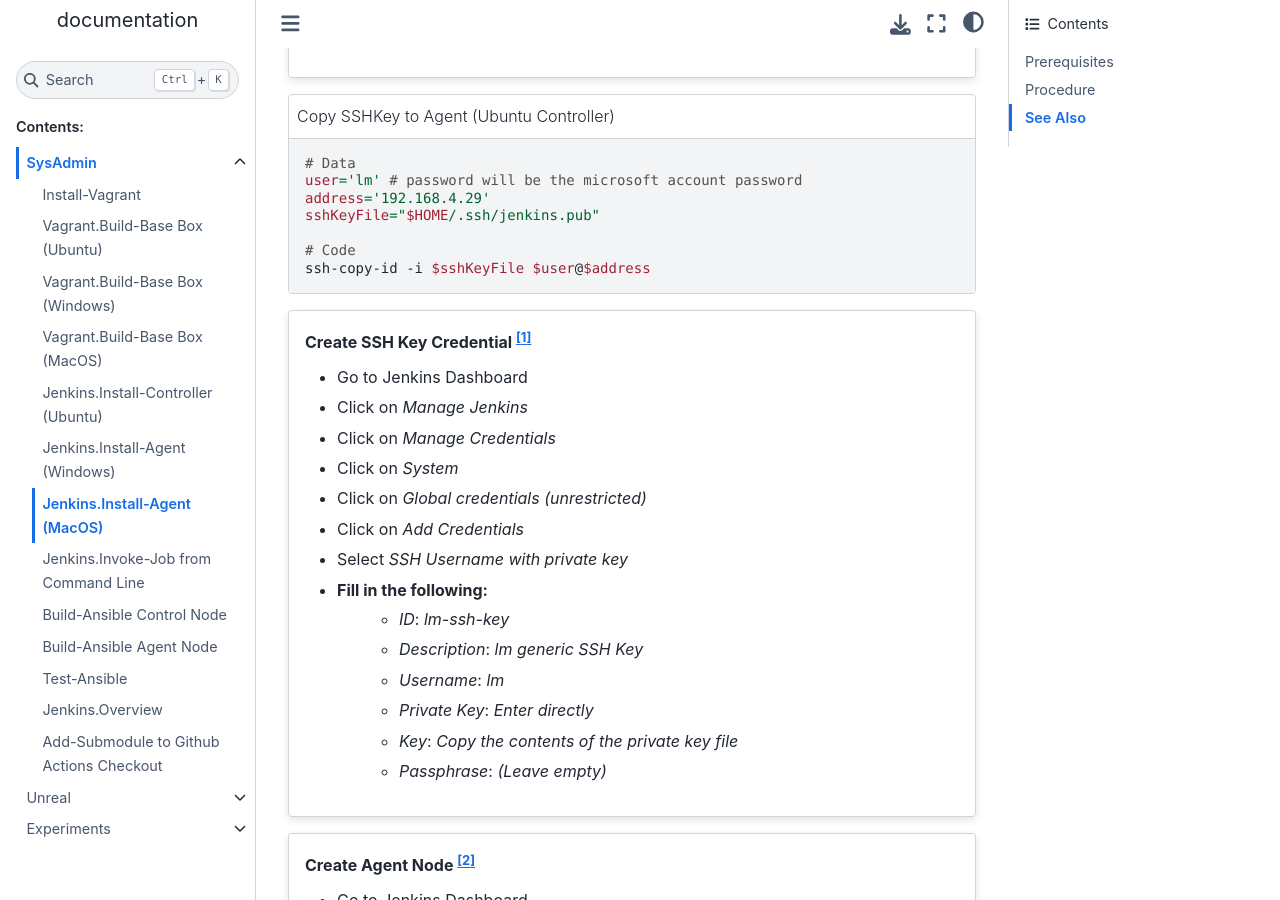
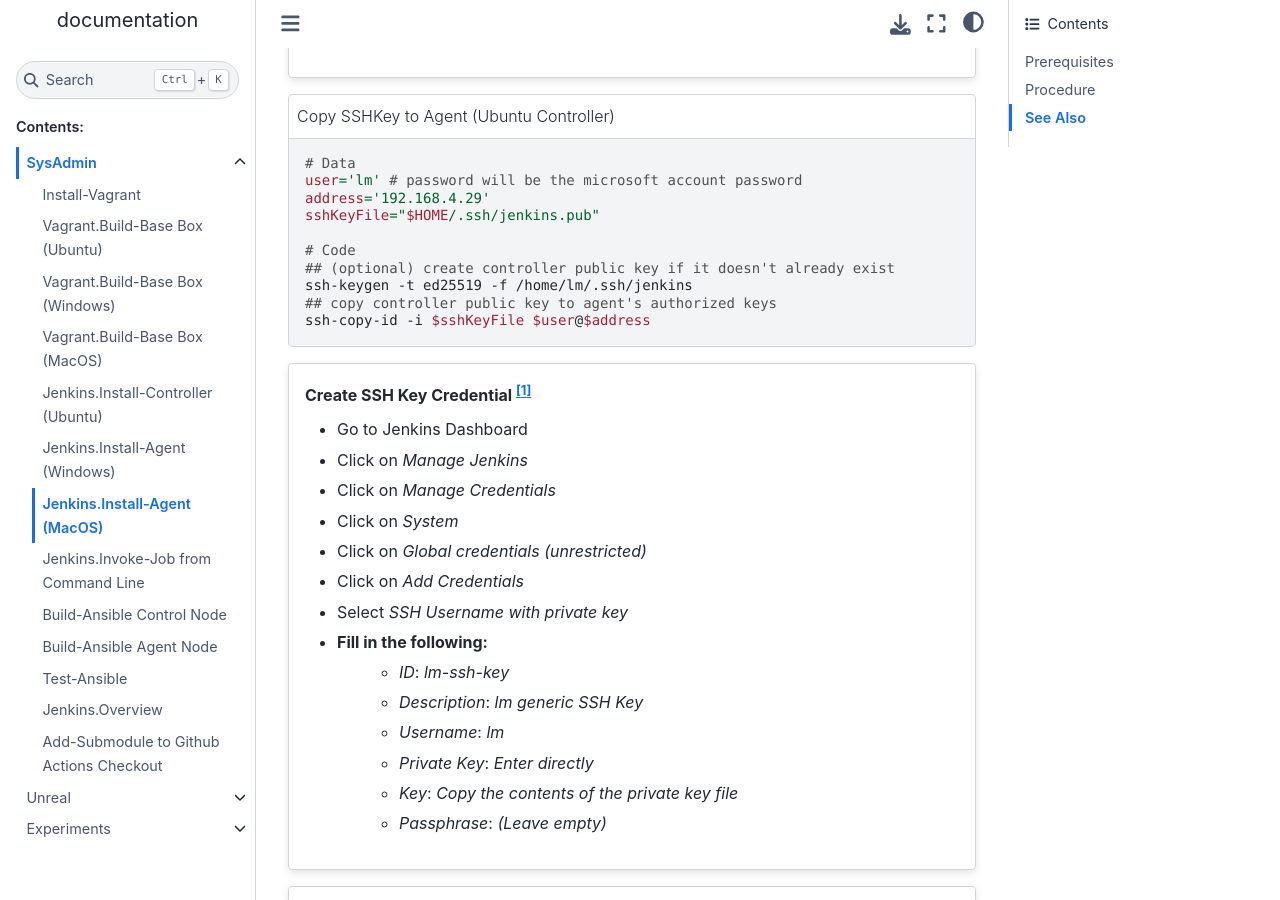
Before and after one commit to Liimurr/notes, a Sphinx documentation site: the page built from doc/src/Jenkins.Install-Agent_MacOS.rst, in a window 1280 px wide and 900 px high, scrolled down 1067 px. Built offline with Sphinx 7.4.7 and the Sphinx Book theme 1.1.4, drawn with Linux system fonts in a browser that asks for light colours; pages that are not in the unit, such as notebooks, are missing from menus.

Commit message:
Update Jenkins.Install-Agent_MacOS.rst

```diff
--- a/doc/src/Jenkins.Install-Agent_MacOS.rst
+++ b/doc/src/Jenkins.Install-Agent_MacOS.rst
@@ -53,6 +53,9 @@
    sshKeyFile="$HOME/.ssh/jenkins.pub"
 
    # Code
+   ## (optional) create controller public key if it doesn't already exist
+   ssh-keygen -t ed25519 -f /home/lm/.ssh/jenkins
+   ## copy controller public key to agent's authorized keys
    ssh-copy-id -i $sshKeyFile $user@$address
 
 .. card:: Create SSH Key Credential [1]_
```
